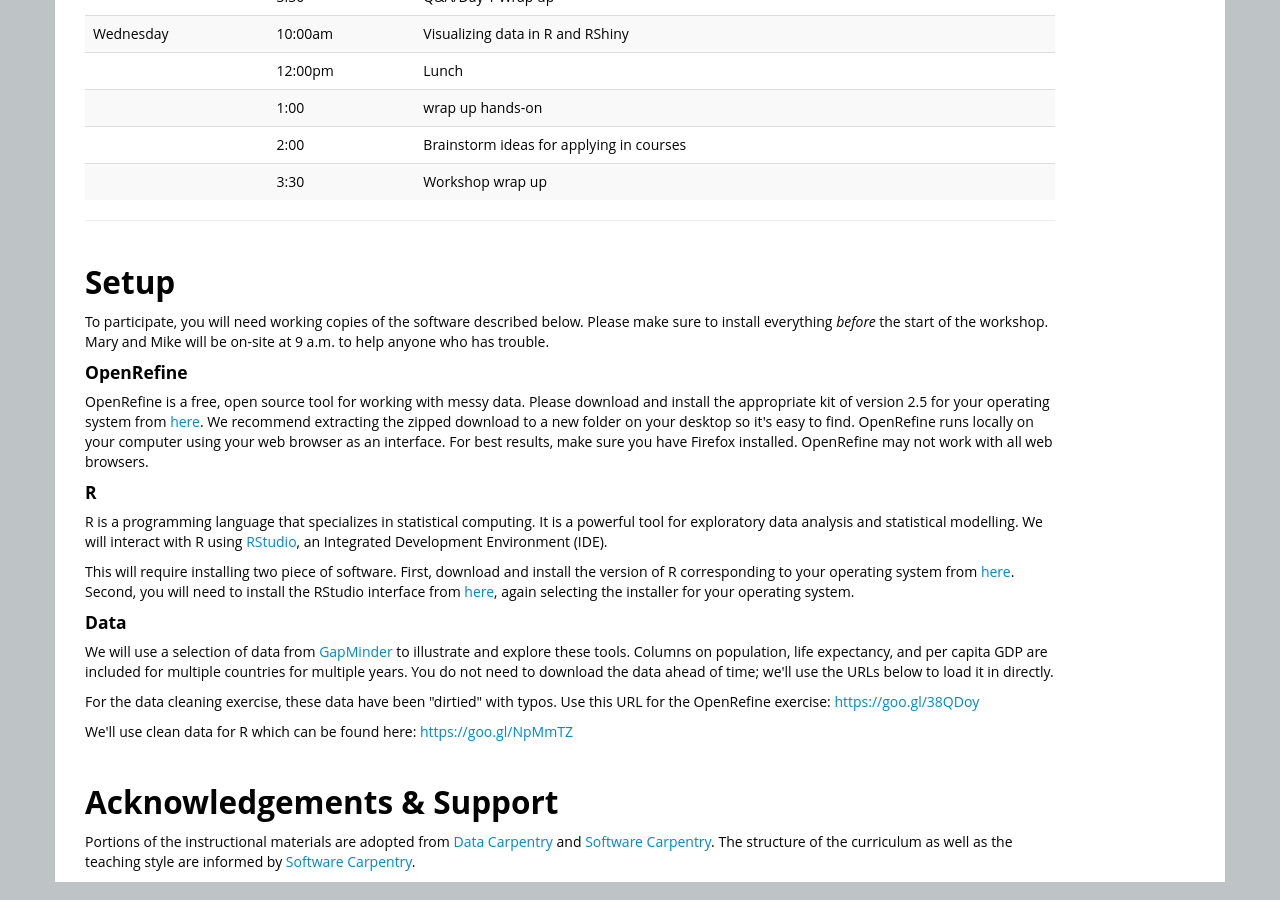
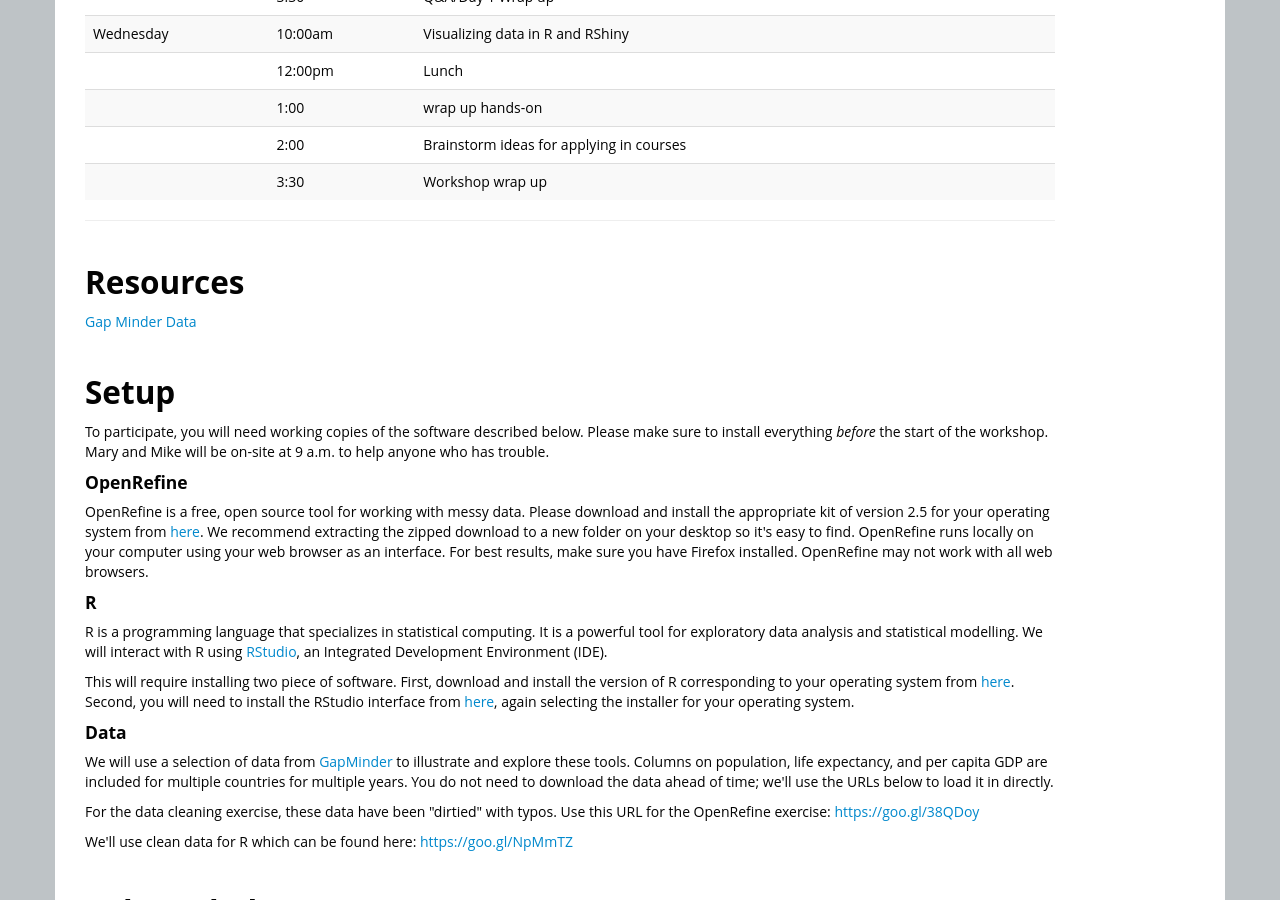
Before and after one commit to SESYNC-ci/BSOS-Jan-2015, a Jekyll site: the page built from index.html, in a window 1280 px wide and 900 px high, scrolled down 772 px. Built offline with Jekyll 4.4.1, drawn with Linux system fonts in a browser that asks for light colours.

Commit message:
add gm data link

```diff
--- a/index.html
+++ b/index.html
@@ -86,6 +86,9 @@
 </ul>
 -->
 
+<h2>Resources</h2>
+
+<a href=https://github.com/resbaz/r-novice-gapminder-files/tree/master/data>Gap Minder Data</a>
 
 <h2>Setup</h2>
 
```
